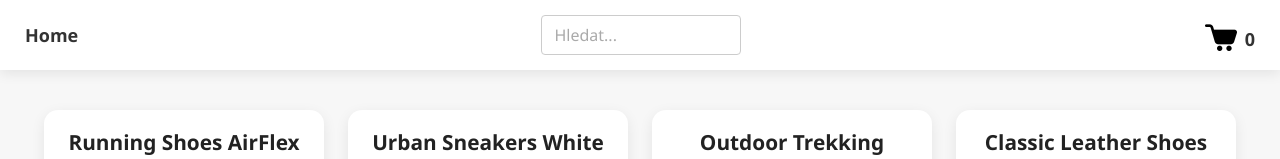
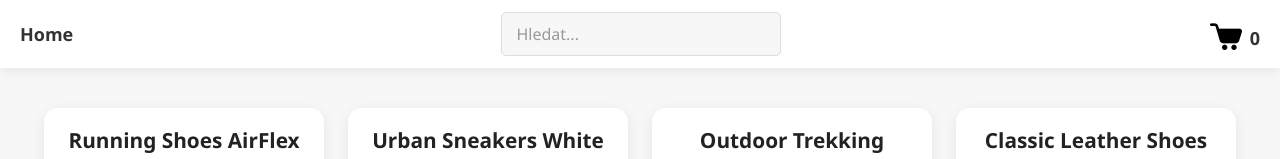
Before and after one commit to Moravec291678/mini-shop, a React (Vite) app: page / in a window 1280 px wide. Shown: the top 159 px of the page. Built offline with nearby package versions, Linux system fonts and the light colour scheme.

Commit message:
change input search styles

```diff
--- a/src/index.css
+++ b/src/index.css
@@ -13,18 +13,15 @@ body {
 
 /* Navigace */
 nav {
-  width: 100%;
-  background: #ffffff;
-  padding: 15px 25px;
-
   display: flex;
   justify-content: space-between;
   align-items: center;
-
-  box-shadow: 0 4px 12px rgba(0, 0, 0, 0.08);
+  background: white;
+  padding: 12px 20px;
+  box-shadow: 0 2px 12px rgba(0, 0, 0, 0.08);
   position: sticky;
   top: 0;
-  z-index: 10;
+  z-index: 50;
 }
 
 nav a {
@@ -38,25 +35,31 @@ nav a:hover {
   opacity: 0.7;
 }
 
+/* === SEARCH INPUT === */
 .search {
-  padding: 8px 12px;
-  border: 1px solid #ccc;
-  border-radius: 4px;
-  font-size: 16px;
-  width: 200px;
-  transition: border-color 0.3s;
+  width: 280px;
+  padding: 10px 14px;
+
+  font-size: 1rem;
+  border-radius: 5px;
+  border: 1px solid #ddd;
+
+  transition: all 0.25s ease-in-out;
+  outline: none;
+
+  background: #f7f7f7;
 }
 
+/* Fokus efekt */
 .search:focus {
-  outline: none;
-  border-color: #888;
-}
-.search::placeholder {
-  color: #aaa;
+  border-color: #333;
+  background: white;
+  box-shadow: 0 0 8px rgba(0, 0, 0, 0.1);
 }
 
-.search:hover {
-  border-color: #888;
+/* Placeholder styl */
+.search::placeholder {
+  color: #999;
 }
 
 .cart {
@@ -108,3 +111,24 @@ nav a:hover {
     text-align: center;
   }
 }
+
+/* === RESPONSIVE === */
+@media (max-width: 768px) {
+  .search {
+    width: 180px;
+
+  }
+}
+
+@media (max-width: 500px) {
+  nav {
+    flex-wrap: wrap;
+    gap: 15px;
+  }
+
+  .search {
+    width: 100%;
+    order: 3;
+  }
+}
+/* ===== END INDEX.CSS ===== */
```
